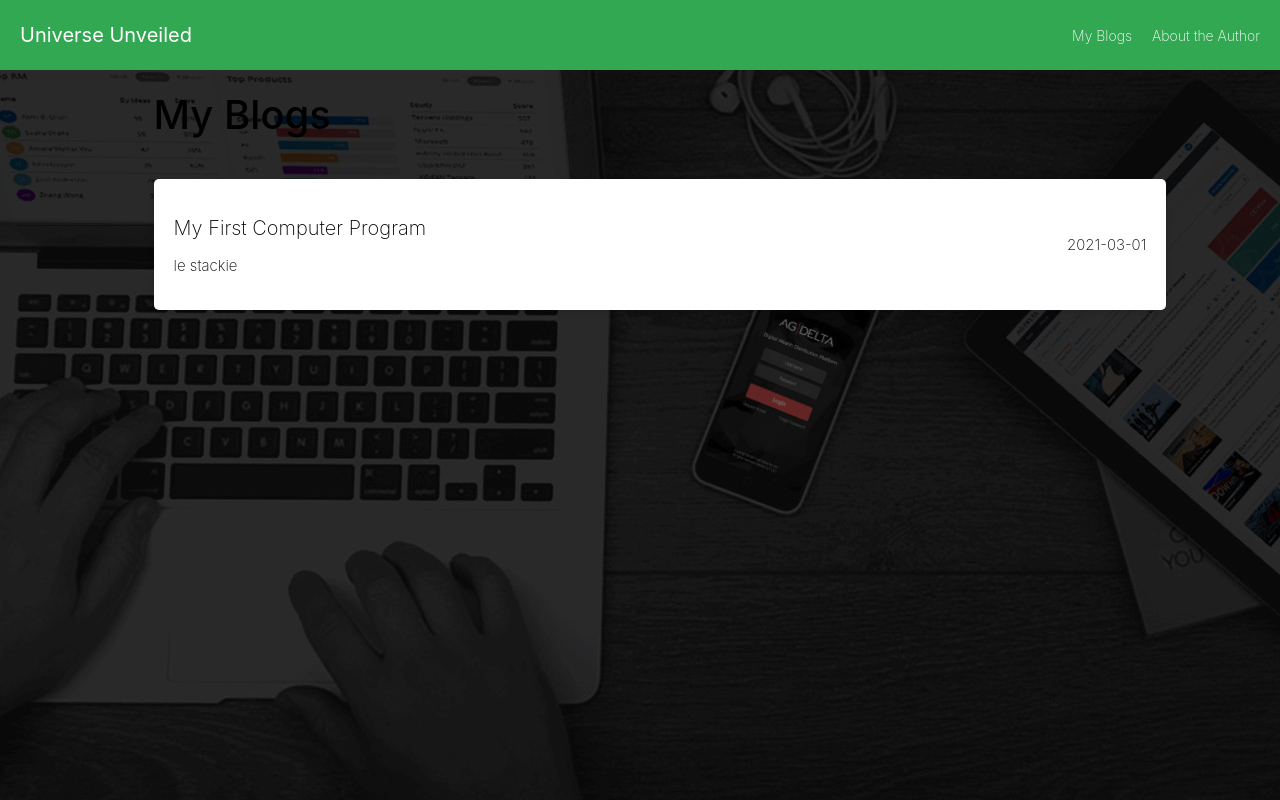
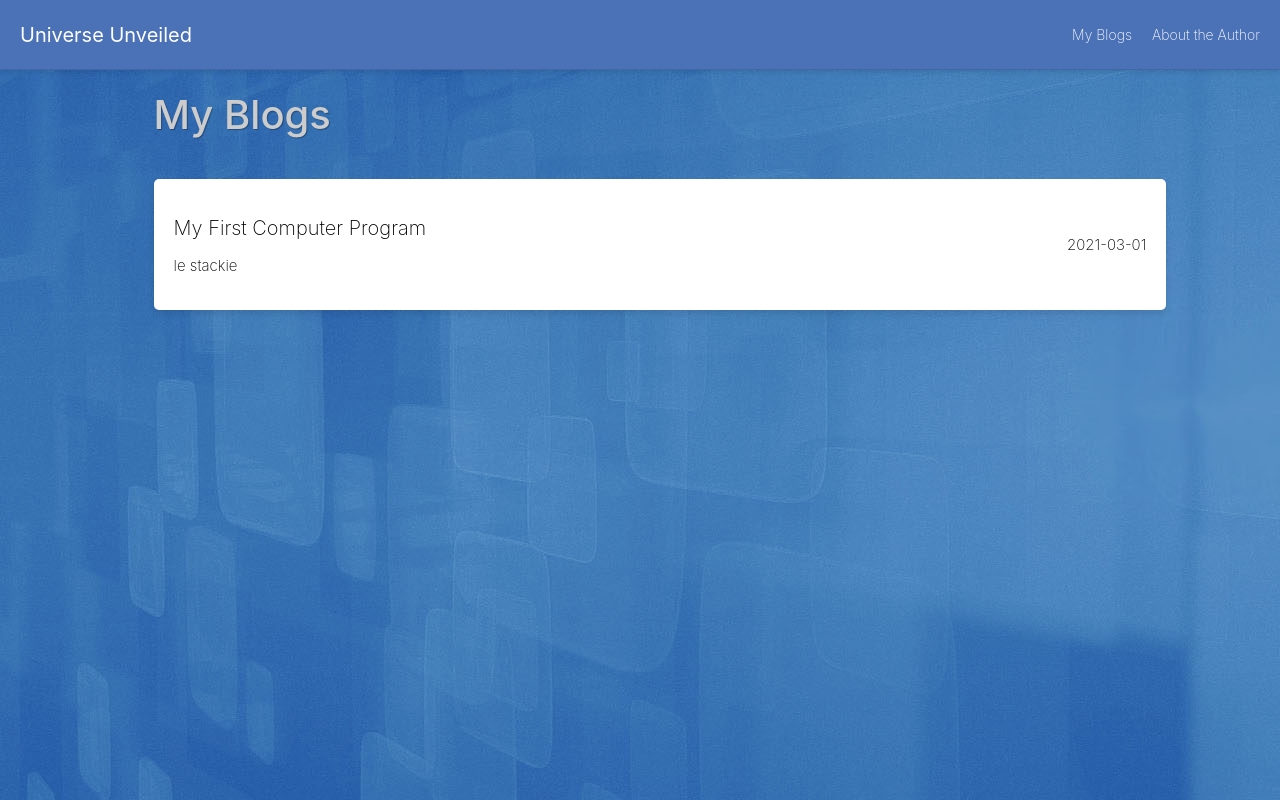
Before and after one commit to Abm32/universe-unveiled, a React (Create React App) app in the folder blog-site/: page / in a window 1280 px wide. Built offline with nearby package versions, Linux system fonts and the light colour scheme.

Commit message:
Updated colors

```diff
--- a/blog-site/src/App.css
+++ b/blog-site/src/App.css
@@ -3,7 +3,11 @@
 .header-container{
   width: 100vw;
   height: 70px;
-  background-color: #32a852;
+  background-color: #4b71b7;
+  color: #FFFFFF;
+  box-shadow: 0 2px 4px rgba(0, 0, 0, 0.1);
+  border-bottom: 1px solid rgba(0, 0, 0, 0.1);
+  transition: all 0.3s ease-in-out;
   display: flex;
   justify-content: space-between;
   align-items: center;
@@ -12,6 +16,11 @@
   -moz-box-sizing: border-box;
   box-sizing: border-box;
  }
+
+ .header-container:hover {
+  background-color: #FFFFFF;
+  color: #4b71b7;
+}
 
  .header-sub{
   display: flex;
--- /dev/null
+++ b/blog-site/src/pages/AuthorPage.css
@@ -0,0 +1,12 @@
+@import"https://fonts.googleapis.com/css2?family=Inter:wght@400;500;600;700;800&display=swap";
+.page-title{
+    color: #ccc;
+    text-shadow: 1px 1px 1px rgba(0,0,0,0.3);
+}
+.blog-text{
+    font-size: 16px;
+    color: #ccc;
+    text-shadow: 2px 2px 4px rgba(0, 0, 0, 0.5);
+
+
+}
--- a/blog-site/src/pages/AuthorPage.js
+++ b/blog-site/src/pages/AuthorPage.js
@@ -1,9 +1,19 @@
 import Header from "../components/Header";
+import "./AuthorPage.css"
 
 const AuthorPage = () => {
   return (
     <div>
       <Header/>
+      <div className="container">
+        <div className="inner-container">
+          <h1 className="page-title">About the Author: Abi</h1>
+          <img src="./img/me.jpg" className="hero-image" alt="" />
+          <div className="blog-content">
+            <p className="blog-text">I believe that the main reason is that front-end development satisfies my need for creativity. It enabled me to easily put my ideas into digital form and get results back really quick. I still remember the first time I created an HTML page and opened it in the browser. A whole new world of possibilities appeared before my eyes. I became really passionate and kept creating since then. I’m really grateful that I’m able to make a living through it and made my passion my work. It absolutely has its ups and downs but if you love what you do and are able to provide value to people, the outcomes are far more rewarding! :-)</p>
+          </div>
+        </div>
+      </div>
     </div>
   );
 }
```
Also changed, not shown: blog-site/src/pages/bgcolr.jpg.
